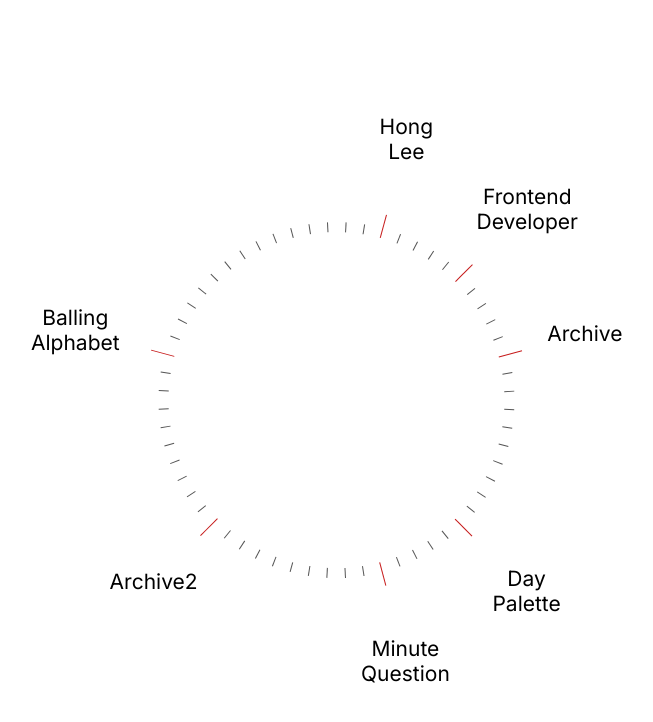
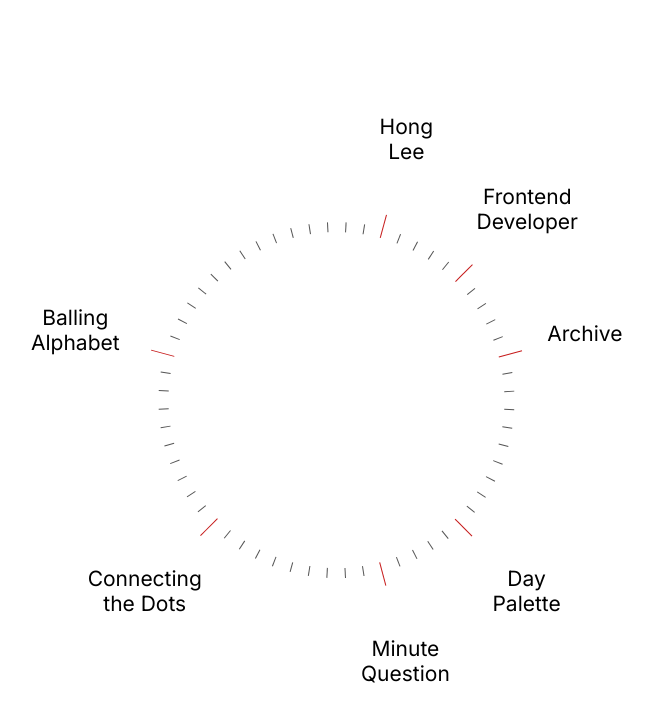
Before and after one commit to seoulcircle/portfolio-next, a Next.js app: page / in a window 1280 px wide. Shown: the top 722 px of the page, without its empty margins (304-957 px from the left). Built offline with nearby package versions, Linux system fonts and the light colour scheme.

Commit message:
메인 리스트 수정

```diff
--- a/src/features/main/components/ZoomContent.tsx
+++ b/src/features/main/components/ZoomContent.tsx
@@ -15,7 +15,7 @@ const ZoomContent = ({ project, onClose }: ZoomContentProps) => {
     <>
       {project.id === "developer" ? (
         <Developer />
-      ) : project.id === "archive" ? (
+      ) : project.id === "dots" ? (
         <MapArchive />
       ) : (
         <S.Detail>
--- a/src/features/main/data/projectList.ts
+++ b/src/features/main/data/projectList.ts
@@ -25,8 +25,7 @@ export const projects: Project[] = [
     index: 10,
     id: "archive",
     name: "Archive",
-    route: "/archive",
-    description: "Archive1",
+    description: "Archives...🏃🏻‍♀️🕉️🧘🏻‍♀️📚",
   },
   {
     index: 20,
@@ -51,10 +50,9 @@ export const projects: Project[] = [
   },
   {
     index: 35,
-    id: "archive2",
-    name: "Archive2",
-    route: "/archive2",
-    description: "Archive2",
+    id: "dots",
+    name: "Connecting the Dots",
+    description: "",
   },
   {
     index: 45,
```
Also changed, not shown: public/svg/world.svg.
